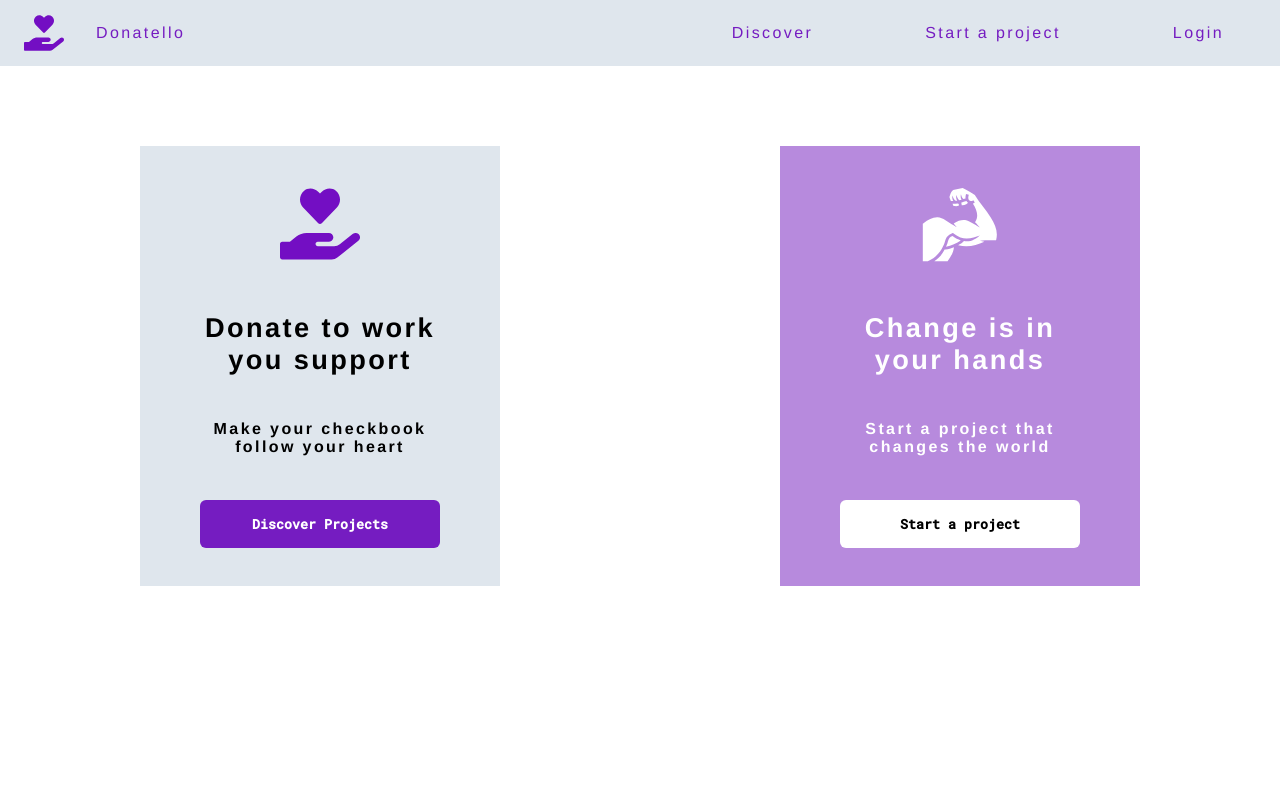
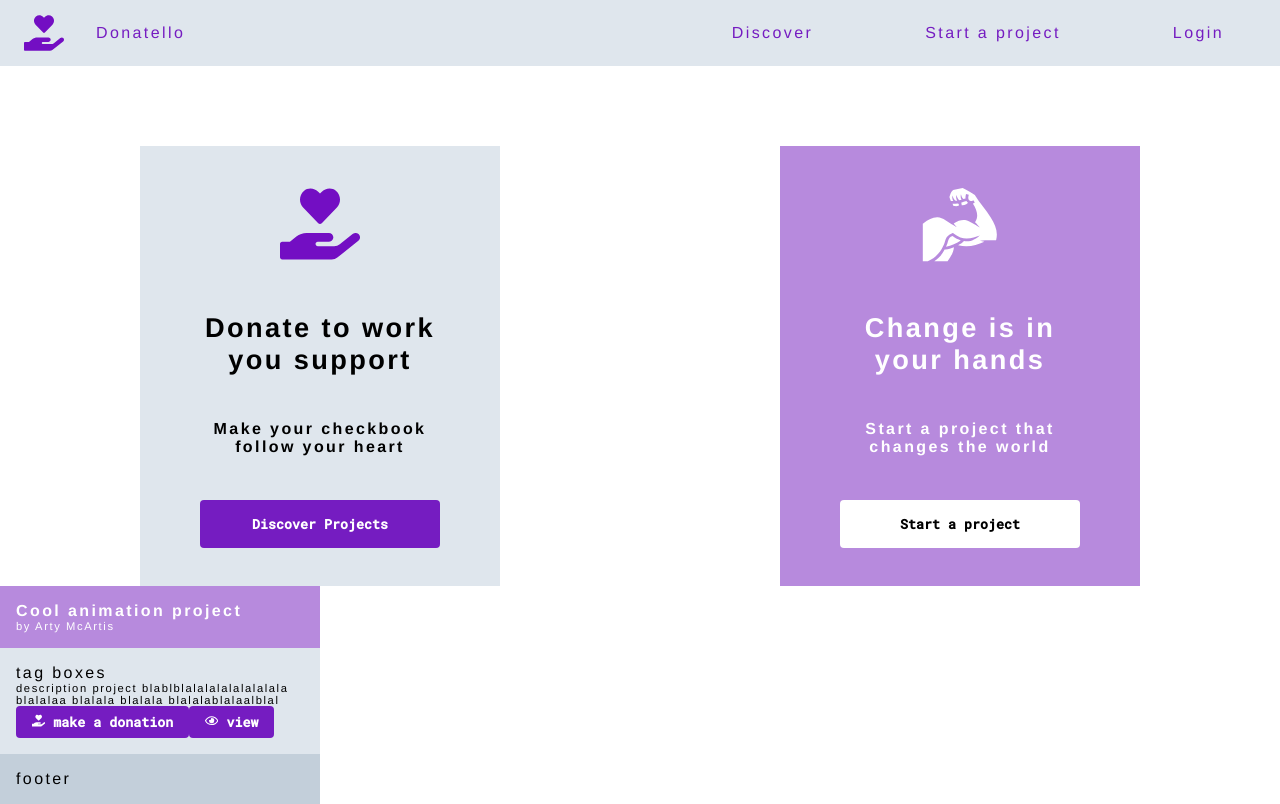
Before and after one commit to Reinoptland/donatello-frontend, a React (Create React App) app: page / in a window 1280 px wide. Built offline with nearby package versions, Linux system fonts and the light colour scheme.

Commit message:
project card header and main btn's done

```diff
--- a/src/App.js
+++ b/src/App.js
@@ -7,6 +7,7 @@ import Nav from "./components/Nav";
 import { Switch, Route } from "react-router-dom";
 import Signup from "./components/Signup";
 import LoginForm from "./components/LoginForm";
+import ProjectCard from "./components/ProjectCard";
 
 function App() {
   return (
@@ -58,6 +59,7 @@ function App() {
           </div>
         </Route>
       </Switch>
+      <ProjectCard titleHeader="Cool animation project" by="by Arty McArtis" />
     </>
   );
 }
--- a/src/components/BtnCtA.js
+++ b/src/components/BtnCtA.js
@@ -1,10 +1,10 @@
 import React from "react";
 import "./BtnCta.scss";
 
-const Button = ({ variant, text, size, type="button" }) => {
+const Button = ({ variant, text, icon, size, type = "button" }) => {
   return (
     <button className={`btn btn--${variant} btn--${size}`} type={type}>
-      {text}
+      {icon} {text}
     </button>
   );
 };
--- a/src/components/BtnCta.scss
+++ b/src/components/BtnCta.scss
@@ -5,7 +5,7 @@
   font-weight: bold;
   outline: none;
   border: none;
-  border-radius: 6px;
+  border-radius: 4px;
   justify-content: center;
 
   font-family: "Roboto Mono", monospace;
@@ -33,4 +33,15 @@
     width: 240px;
   }
 
+  &--btnDonation {
+    height: 32px;
+    width: 156;
+    padding: 0 $medium;
+  }
+
+  &--btnView {
+    height: 32px;
+    width: 85px;
+    padding: 0 $small;
+  }
 }
--- a/src/components/ProjectCard.js
+++ b/src/components/ProjectCard.js
@@ -1,8 +1,46 @@
 import React from "react";
 import "./ProjectCard.scss";
+import Button from "./BtnCtA";
+import { FaHandHoldingHeart } from "react-icons/fa";
+import { FaRegEye } from "react-icons/fa";
 
-const ProjectCard = () => {
-  return <div>Featured Project</div>;
+const ProjectCard = (props) => {
+  return (
+    <div className="project-card">
+      <div className="project-card__header">
+        <h4>{props.titleHeader}</h4>
+        <p>{props.by}</p>
+      </div>
+      <div className="project-card__main">
+        <div>tag boxes</div>
+        <p>
+          description project blablblalalalalalalalala blalalaa blalala blalala
+          blalalablalaalblal
+        </p>
+        <div>
+          <Button
+            type="submit"
+            icon={
+              <FaHandHoldingHeart
+                style={{ color: "white", fontSize: "0,5em" }}
+              />
+            }
+            text="make a donation"
+            size="btnDonation"
+            variant="purple"
+          />
+          <Button
+            type="submit"
+            icon={<FaRegEye style={{ color: "white", fontSize: "0,5em" }} />}
+            text="view"
+            size="btnView"
+            variant="purple"
+          />
+        </div>
+      </div>
+      <div className="project-card__footer">footer</div>
+    </div>
+  );
 };
 
 export default ProjectCard;
--- a/src/components/ProjectCard.scss
+++ b/src/components/ProjectCard.scss
@@ -0,0 +1,28 @@
+/* * {
+  border: 1px solid red;
+} */
+
+@import url("https://fonts.googleapis.com/css2?family=Roboto+Mono:wght@300;500&display=swap");
+@import "../spacing";
+@import "../colors";
+
+.project-card {
+  //   display: flex;
+  //   justify-content: space-around;
+  //   align-items: center;
+  //   flex-direction: column;
+  width: 320px;
+  &__header {
+    background: $lightPurple;
+    padding: $medium;
+    color: $white;
+  }
+  &__main {
+    background: $lightGrey;
+    padding: $medium;
+  }
+  &__footer {
+    background: $darkGrey;
+    padding: $medium;
+  }
+}
```
